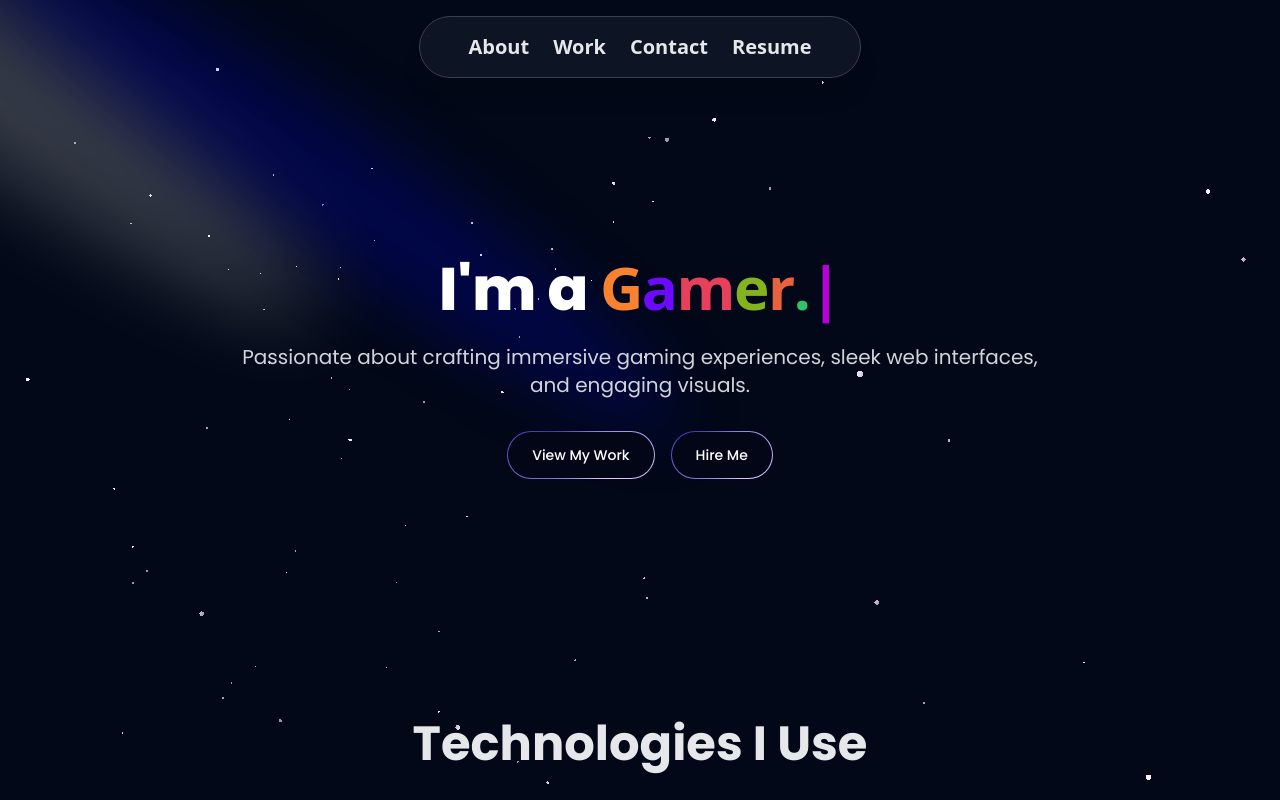
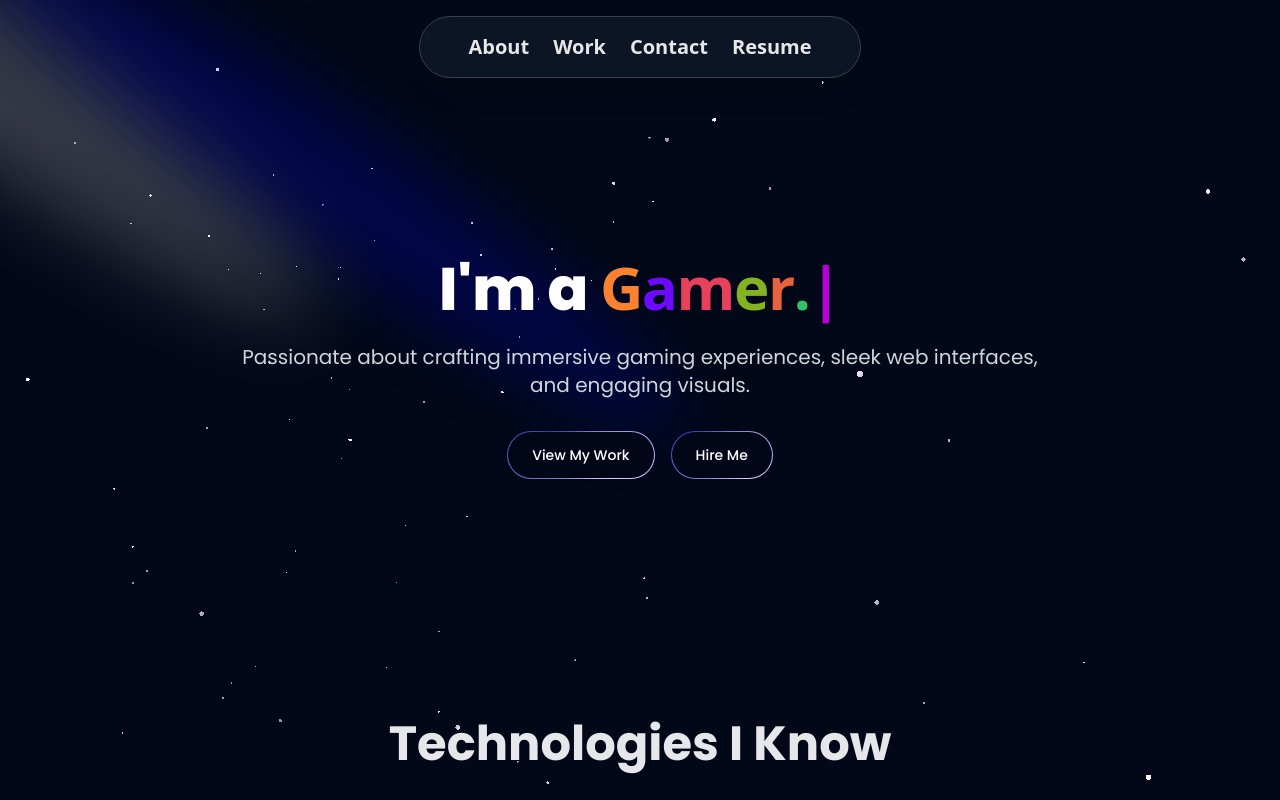
Before and after one commit to RonitBali/Portfolio-V1, a React app: page / in a window 1280 px wide. Shown: the top 800 px of the page. Built offline with nearby package versions, Linux system fonts and the light colour scheme; the HTML template or start-up script is replaced by a standard one.

Commit message:
fix(ui): update project card background color and correct section title

```diff
--- a/src/components/Projects.tsx
+++ b/src/components/Projects.tsx
@@ -1,6 +1,7 @@
 import { ExternalLink } from 'lucide-react';
 import SpotlightCard from './ui/Spotlight-card';
 
+// #181D27
 const Projects = () => {
     const projects = [
         {
@@ -43,7 +44,7 @@ const Projects = () => {
                 {projects.map((project, index) => (
                     <SpotlightCard
                         key={index}
-                        className="group backdrop-blur-sm bg-[#181D27] bg-opacity-70 rounded-2xl border border-gray-800 p-5 sm:p-6 transition-all duration-300 "
+                        className="group backdrop-blur-sm bg-[#141924] bg-opacity-70 rounded-2xl border border-gray-800 p-5 sm:p-6 transition-all duration-300 "
                         spotlightColor="rgba(255, 255, 255, 0.1)"
                     >
                         <div className="space-y-6">
--- a/src/components/TechStack.tsx
+++ b/src/components/TechStack.tsx
@@ -21,7 +21,7 @@ const TechStack = () => {
   return (
     <div className="w-full flex flex-col items-center justify-center min-h-[60vh] px-4 sm:px-6">
       <h3 className="text-center text-3xl sm:text-5xl font-bold bg-clip-text text-gray-200 mb-10">
-        Technologies I Use
+        Technologies I Know
       </h3>
       <CardContainer className="flex justify-center w-full h-full">
         <CardBody className="relative dark:bg-black dark:border-white/[0.2] border-black/[0.1] w-full sm:w-[32rem] h-auto rounded-xl px-4 sm:p-6 py-6 border bg-gray-50 dark:hover:shadow-2xl dark:hover:shadow-emerald-500/[0.1]">
```
